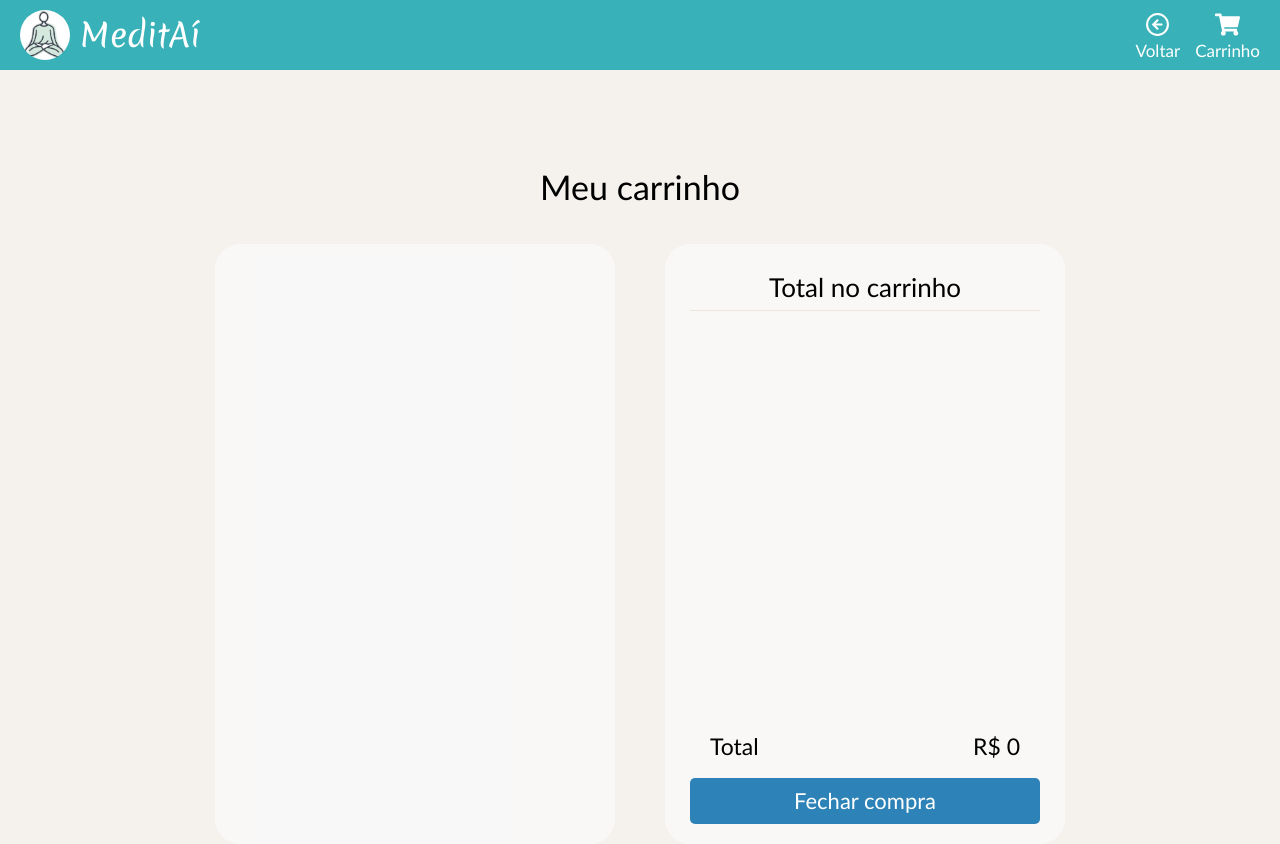
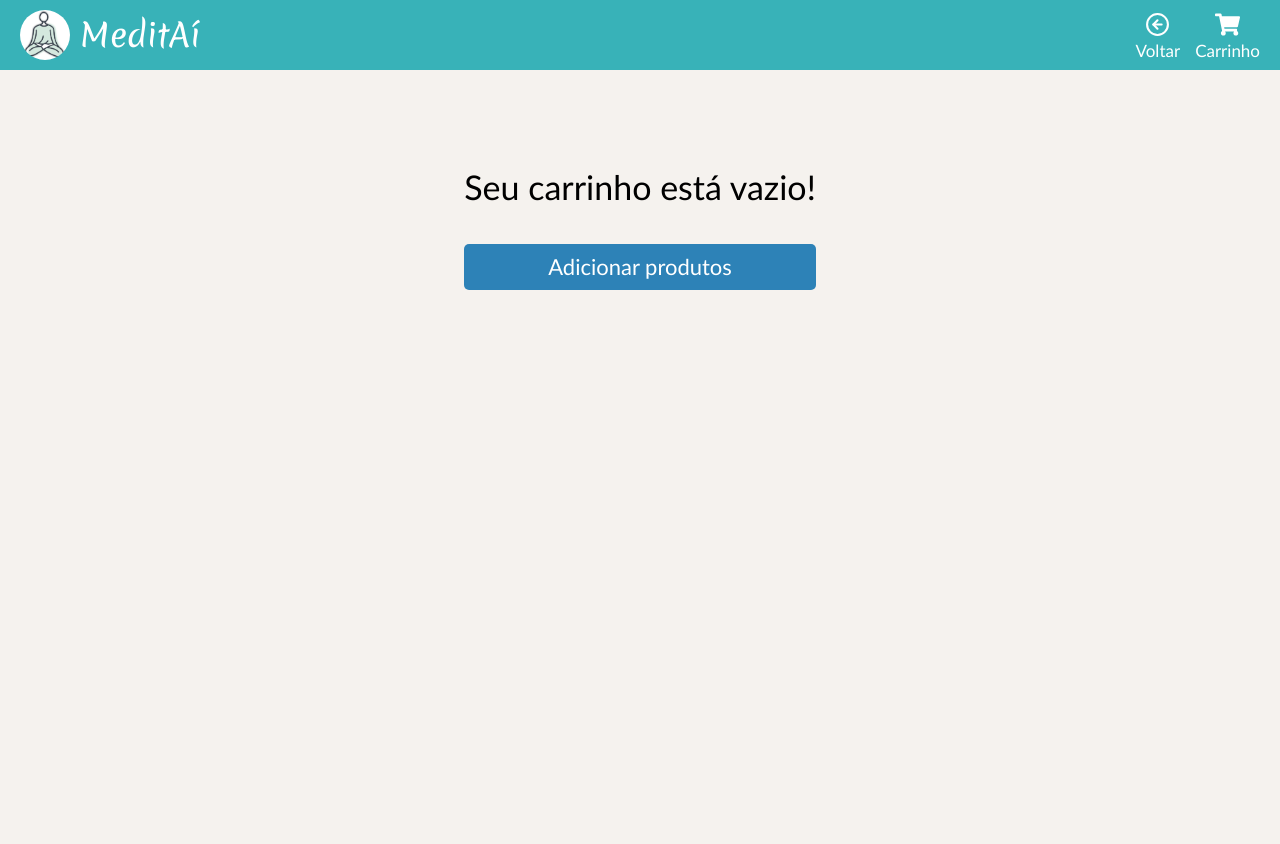
Before and after one commit to luucaskenji/bootstore-front, a React app: page /carrinho in a window 1280 px wide. After the commit the page ends 800 px from the top, so only its background shows below. Built offline with nearby package versions, Linux system fonts and the light colour scheme.

Commit message:
Add empty cart page

```diff
--- a/src/pages/Cart.js
+++ b/src/pages/Cart.js
@@ -26,6 +26,19 @@ export default function Cart() {
         }, 500);
 
     }
+    if (cart.length === 0) {
+        return (
+            <OutterBox>
+                <div>
+                    <Title>Seu carrinho está vazio!</Title>
+
+                    <MainButton available={true} onClick={() => history.push('/')}>
+                        Adicionar produtos
+                    </MainButton>
+                </div>
+            </OutterBox>
+        )
+    }
     return (
         <OutterBox>
             <Title>Meu carrinho</Title>
@@ -34,7 +47,7 @@ export default function Cart() {
                     {cart.map(item =>
                         <ProductLi>
                             <div className='img-box' onClick={() => history.push(`/produto/${item.product.id}`)}>
-                                    <img src={item.product.mainPicture} />
+                                <img src={item.product.mainPicture} />
                             </div>
                             <DescriptionBox>
                                 <h3>{`R$ ${item.product.price / 100}`}</h3>
```
